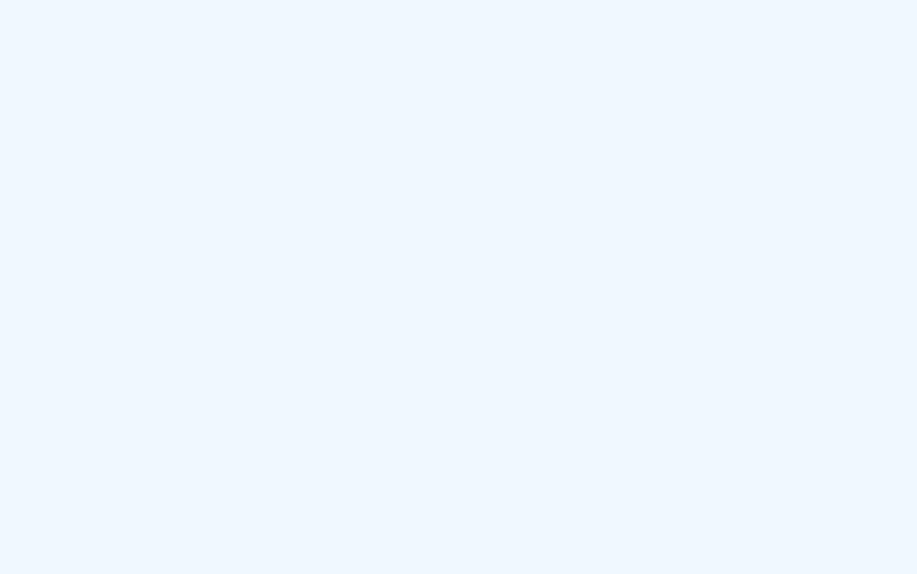
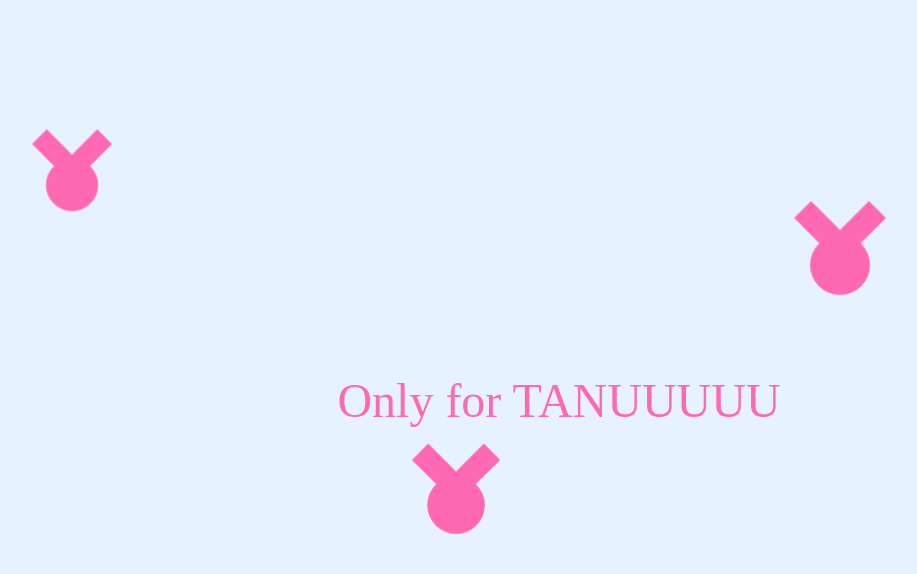
Before and after one commit to eshanw48/flowers, a plain HTML site: page index.html in a window 1280 px wide. Shown: the whole page, without its empty margins (81-998 px from the left). Drawn offline with Linux system fonts and the light colour scheme.

Commit message:
Update index.html

```diff
--- a/index.html
+++ b/index.html
@@ -5,43 +5,65 @@
     <meta name="viewport" content="width=device-width, initial-scale=1.0">
     <title>TANUUUUU</title>
     <style>
-    /* Body and background */
         body {
-      margin: 0;
-      padding: 0;
-      height: 100vh;
             display: flex;
             justify-content: center;
             align-items: center;
-      background-color: #f0f8ff;
-      overflow: hidden;
-      font-family: Arial, sans-serif;
+            height: 100vh;
+            margin: 0;
+            background-color: #e6f3ff;
         }
 
-    /* Heading styling */
-    h1 {
-      font-size: 6rem;
-      color: #ff1493; /* Pink color */
-      text-shadow: 2px 2px 10px rgba(0, 0, 0, 0.3);
-    }
-
-    /* Flower base styling */
         .flower {
             position: absolute;
             width: 50px;
             height: 50px;
-      background-color: #ff1493;
+            background: #ff69b4;
             border-radius: 50%;
-      opacity: 0.8;
-      animation: float 10s ease-in-out infinite;
+            animation: grow 3s ease-in-out infinite alternate;
         }
 
-    /* Flower petal styles */
-    .flower::before,
-    .flower::after {
-      content: "";
+        .flower::before, .flower::after {
+            content: '';
             position: absolute;
             width: 20px;
-      height: 50px;
-      background-color: #ff1493;
-      border-radius
+            height: 60px;
+            background: #ff69b4;
+            border-radius: 0 0 50% 50%;
+            top: -30px;
+        }
+
+        .flower::before {
+            left: 5px;
+            transform: rotate(-45deg);
+        }
+
+        .flower::after {
+            right: 5px;
+            transform: rotate(45deg);
+        }
+
+        .flower:nth-child(1) { left: 10%; top: 20%; animation-delay: 0s; }
+        .flower:nth-child(2) { left: 40%; top: 60%; animation-delay: 1s; }
+        .flower:nth-child(3) { left: 70%; top: 30%; animation-delay: 2s; }
+
+        @keyframes grow {
+            from { transform: scale(1); }
+            to { transform: scale(1.2); }
+        }
+
+        .pink-text {
+            font-size: 3em;
+            color: #ff69b4;
+            text-align: center;
+            z-index: 1;
+        }
+    </style>
+</head>
+<body>
+    <div class="flower"></div>
+    <div class="flower"></div>
+    <div class="flower"></div>
+    <div class="pink-text">Only for TANUUUUU</div>
+</body>
+</html>
```
Lines whose indentation alone changed are shown as unchanged.
